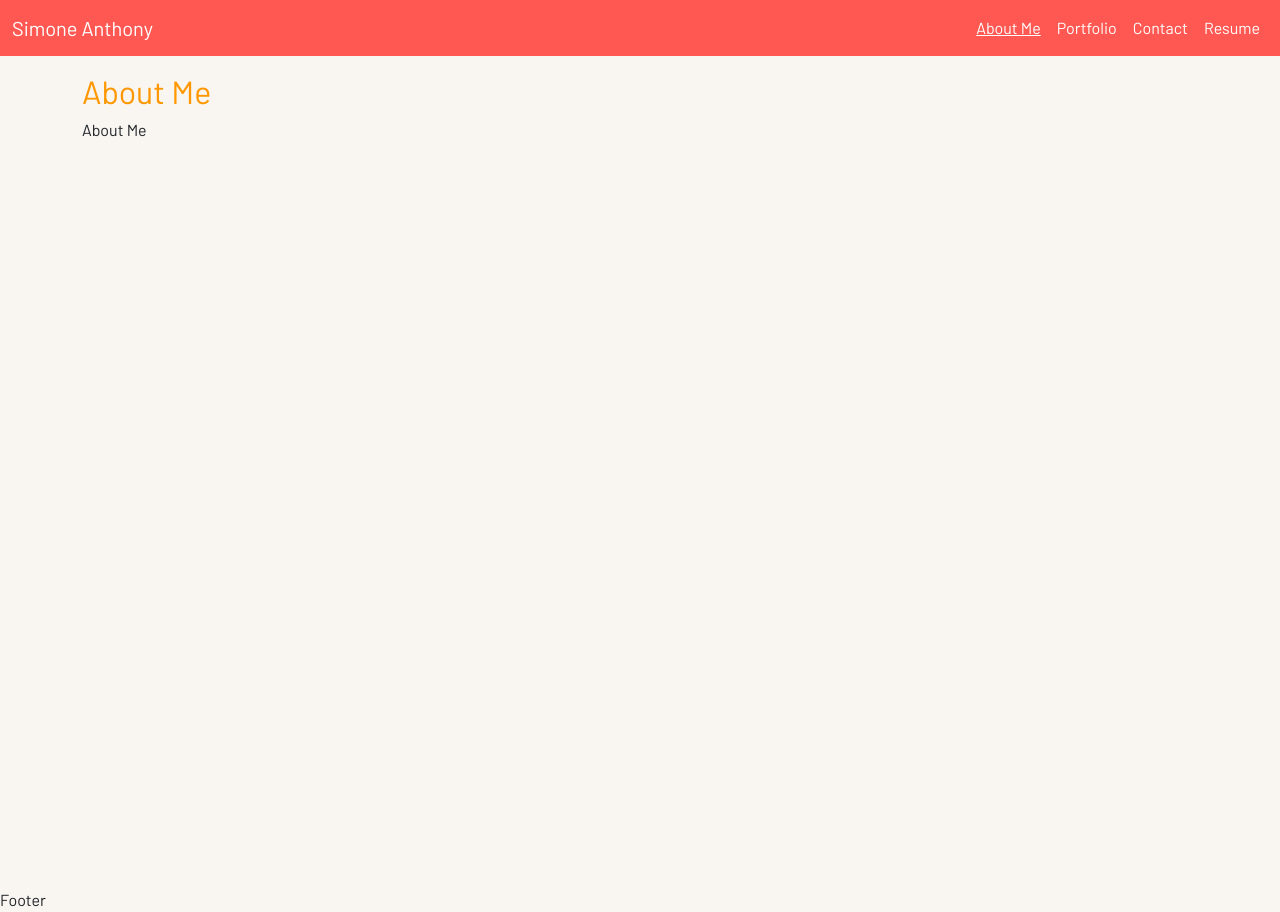
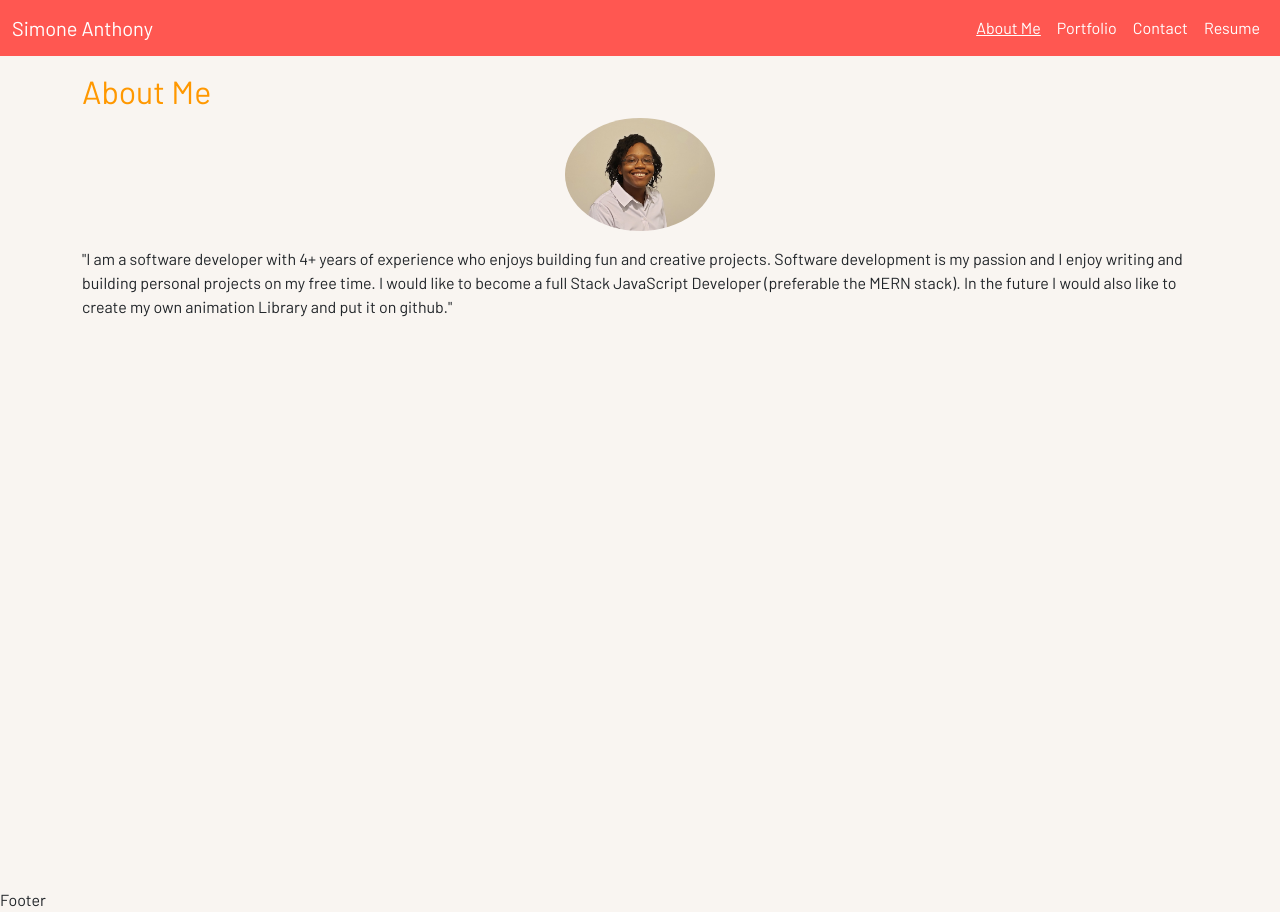
Before and after one commit to simone188535/React-Portfolio-Homework, a React (Create React App) app: page / in a window 1280 px wide. Built offline with nearby package versions, Linux system fonts and the light colour scheme.

Commit message:
content moved from portfolio to about me

```diff
--- a/src/components/Project/AboutMe.js
+++ b/src/components/Project/AboutMe.js
@@ -1,6 +1,17 @@
+import picOfMe from './../../assets/me.jpeg';
 
 const AboutMe = () => {
-    return <section>About Me</section>;
+    return <section className="about-me">
+    <img src={picOfMe} alt="profile pic" className='image-thumbnail d-block mx-auto'/>
+    <article className="my-3">
+      "I am a software developer with 4+ years of experience who enjoys
+      building fun and creative projects. Software development is my passion
+      and I enjoy writing and building personal projects on my free time. I
+      would like to become a full Stack JavaScript Developer (preferable the
+      MERN stack). In the future I would also like to create my own
+      animation Library and put it on github."
+    </article>
+  </section>;
   };
 
   export default AboutMe;
--- a/src/components/Project/Portfolio.js
+++ b/src/components/Project/Portfolio.js
@@ -1,18 +1,8 @@
-import picOfMe from './../../assets/me.jpeg';
-
 const Portfolio = () => {
   return (
     <>
       <section className="portfolio">
-        <img src={picOfMe} alt="profile pic" className='image-thumbnail d-block mx-auto'/>
-        <article className="my-3">
-          "I am a software developer with 4+ years of experience who enjoys
-          building fun and creative projects. Software development is my passion
-          and I enjoy writing and building personal projects on my free time. I
-          would like to become a full Stack JavaScript Developer (preferable the
-          MERN stack). In the future I would also like to create my own
-          animation Library and put it on github."
-        </article>
+        Portfolio
       </section>
     </>
   );
--- a/src/index.scss
+++ b/src/index.scss
@@ -52,7 +52,7 @@ body {
     .page-header {
         color: var(--orange);
     }
-    .portfolio {
+    .about-me {
         .image-thumbnail {
             width: 150px;
             border-radius: 50%;
```
